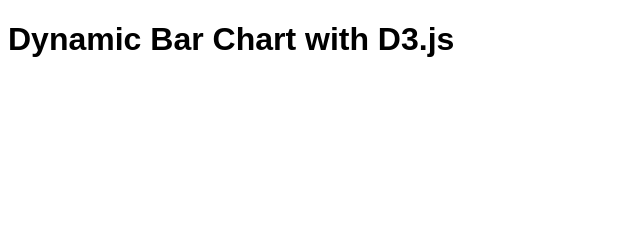
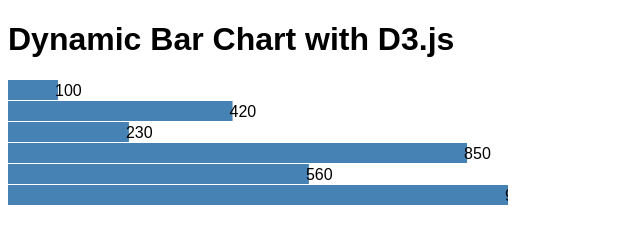
Before and after one commit to Arsalan-2002/Coding_Challenge_11, a plain HTML site: page index.html in a window 1280 px wide. Shown: the whole page, without its empty margins (0-640 px from the left). Drawn offline with nearby package versions, Linux system fonts and the light colour scheme.

Commit message:
Render bars and group elements based on scaled data
Render bars and group elements based on scaled data

```diff
--- a/index.html
+++ b/index.html
@@ -10,35 +10,56 @@
         body {
             font-family: Arial, sans-serif;
         }
+        .bar {
+            fill: steelblue;
+        }
+        .bar text {
+            fill: white;
+            font: 12px sans-serif;
+        }
     </style>
 </head>
 <body>
     <h1>Dynamic Bar Chart with D3.js</h1>
-    <!-- SVG container will be added here -->
+
     <script src="https://d3js.org/d3.v6.min.js"></script>
     <script>
-        // Dimensions
+
         const width = 500;
         const data = [100, 420, 230, 850, 560, 925];
         const barHeight = 20;
         const margin = 1;
         const height = data.length * (barHeight + margin);
 
-        // Create SVG container
         const svg = d3.select("body")
             .append("svg")
             .attr("width", width)
             .attr("height", height);
 
-        // Create linear scale for x-axis
         const xScale = d3.scaleLinear()
             .domain([d3.min(data), d3.max(data)])
             .range([50, 500]);
 
-        console.log("Linear scale configured for bar widths:", {
-            domain: xScale.domain(),
-            range: xScale.range()
-        });
+        const barGroups = svg.selectAll("g")
+            .data(data)
+            .enter()
+            .append("g")
+            .attr("transform", (d, i) => `translate(0, ${i * (barHeight + margin)})`);
+
+
+        barGroups.append("rect")
+            .attr("class", "bar")
+            .attr("width", d => xScale(d))
+            .attr("height", barHeight);
+
+
+        barGroups.append("text")
+            .attr("x", d => xScale(d) - 3)
+            .attr("y", barHeight / 2)
+            .attr("dy", ".35em")
+            .text(d => d);
+
+        console.log("Bars and group elements rendered based on scaled data.");
     </script>
 </body>
 </html>
```
